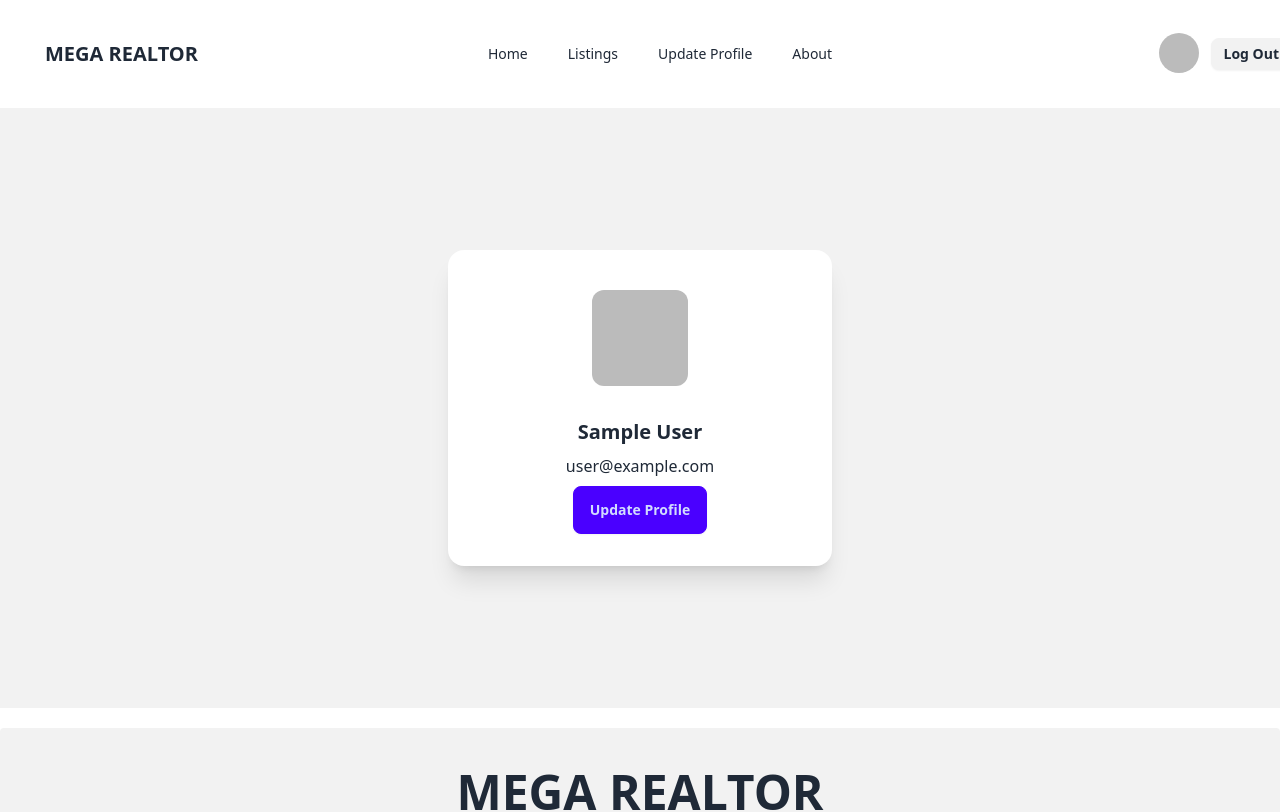
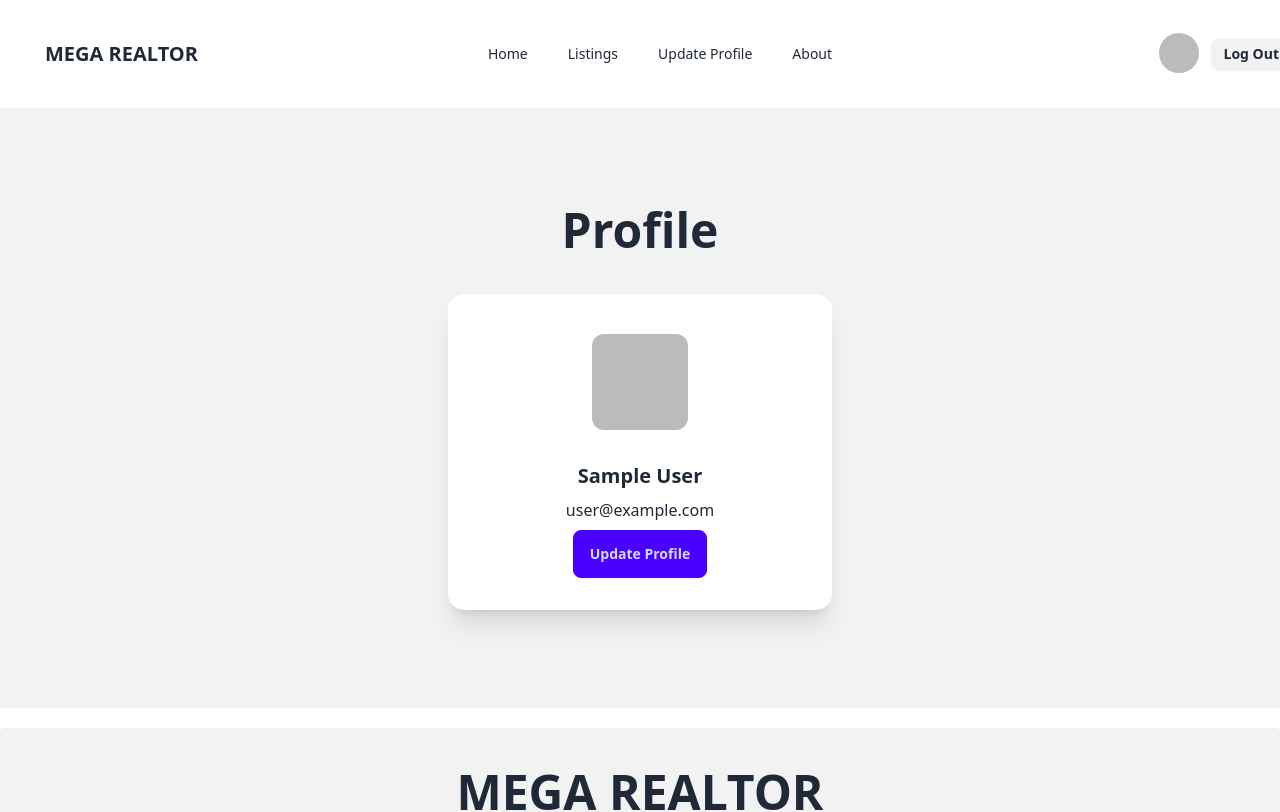
Before and after one commit to monircom/mega-realtor, a React (Vite) app: page /profile in a window 1280 px wide. Shown: the top 812 px of the page. Built offline with nearby package versions, Linux system fonts and the light colour scheme; no server answers; sample sign-in values are in the browser's storage.

Commit message:
Update Profile

```diff
--- a/src/components/Profile.jsx
+++ b/src/components/Profile.jsx
@@ -9,6 +9,10 @@
   return (
 
     <div className="min-h-[75vh] bg-base-200 flex justify-center items-center flex-col">
+
+<div className="text-center lg:text-left">
+            <h1 className="text-5xl font-bold mb-10">Profile</h1>
+          </div>
 
       <div className="card w-96 bg-base-100 shadow-xl">
         <figure className="px-10 pt-10">
--- a/src/components/UpdateProfile.jsx
+++ b/src/components/UpdateProfile.jsx
@@ -49,7 +49,6 @@
         <div className="flex justify-center items-center flex-col">
           <div className="text-center lg:text-left">
             <h1 className="text-5xl font-bold my-10">Update Profile</h1>
-
           </div>
           <div className="shrink-0 w-full max-w-lg shadow-2xl bg-base-100 rounded-lg mb-5 p-4">
             <form onSubmit={handleSubmit(onSubmit)} className="card-body">
```
